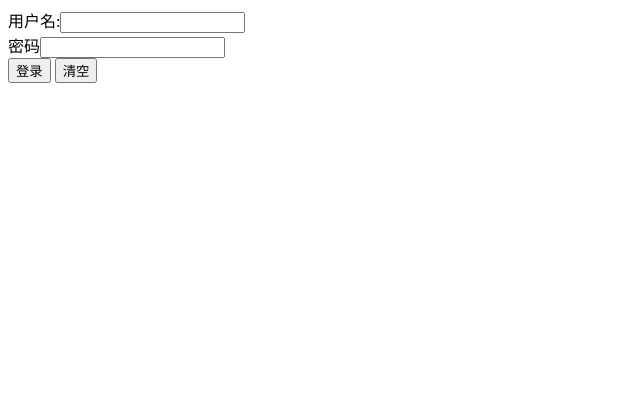
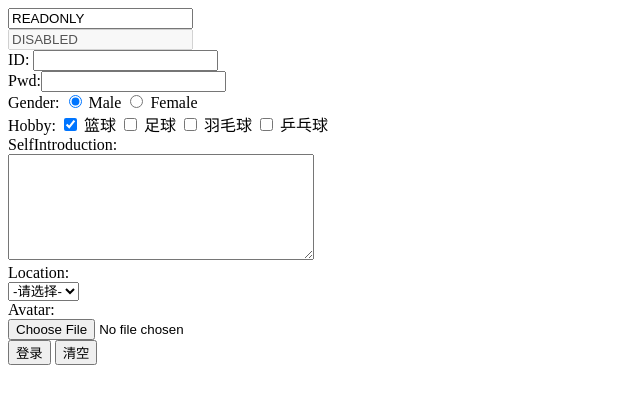
Before and after one commit to Mk-Engineer/Storage, a plain HTML site: page 7thPage.html in a window 1280 px wide. Shown: the whole page, without its empty margins (0-640 px from the left). Drawn offline with Linux system fonts and the light colour scheme.

Commit message:
windows update

```diff
--- a/7thPage.html
+++ b/7thPage.html
@@ -35,11 +35,52 @@
                     password 密码框
                     submit   提交按钮
                     reset    重置按钮
+                    radio    单选框
+                             多个选项选其一
+                             多个单选框使用相同的name属性值，会有互斥效果
+                    checkbox 复选框
+                             多个选项选多个
+                    hidden   隐藏域
+                             不显示在页面上，提交时会携带
+                    file     文件上传框
+            <textArea> 文本域 / 多行文本框
+            <select> 下拉框
+                    option 定义选项
         -->
-        <form action="8thServer.html" method="post">
+        <form action="8thServer.html" method="get">
             <!-- 添加表单项标签 用户输入信息的标签 -->
-            用户名:<input type="text" name="username" value=""/> <br>
-            密码<input type="password" name="userpwd" value=""/> <br>
+            <!-- 希望用提交一些特定的信息，当时考虑到安全问题或用户操作问题，不希望该数据发生改变
+                readonly 只读   提交时 携带
+                disabled 不可用 提交时 不携带
+            -->
+            <input type="hidden" name="id" value="314159">
+            <input type="text" name="pid" value="READONLY" readonly> <br>
+            <input type="text" name="tid" value="DISABLED" disabled> <br>
+
+            ID: <input type="text" name="username" value=""/>    <br>
+            Pwd:<input type="password" name="userpwd" value=""/> <br>
+            Gender:
+                  <input type="radio" name="gender" value="1" checked/> Male
+                  <input type="radio" name="gender" value="0"/> Female
+                  <br>
+            Hobby:
+                  <input type="checkbox" name="hobby" value="1" checked/> 篮球
+                  <input type="checkbox" name="hobby" value="2"/> 足球
+                  <input type="checkbox" name="hobby" value="3"/> 羽毛球
+                  <input type="checkbox" name="hobby" value="4"/> 乒乓球
+                  <br>
+            SelfIntroduction: <br>
+                  <textarea style="width: 300px; height: 100px;" name="intro"></textarea> <br>
+            Location: <br>
+                  <select name="loc">
+                    <option value="1">京</option>
+                    <option value="2">津</option>
+                    <option value="3">冀</option>
+                    <option value="0" selected>-请选择-</option>
+                  </select>
+                  <br>
+            Avatar: <br>
+                  <input type="file"/> <br>
             <input type="submit" value="登录"/>
             <input type="reset" value="清空"/>
         </form>
```
